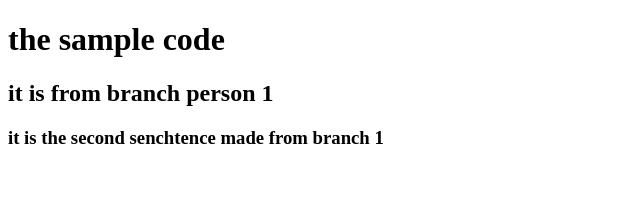
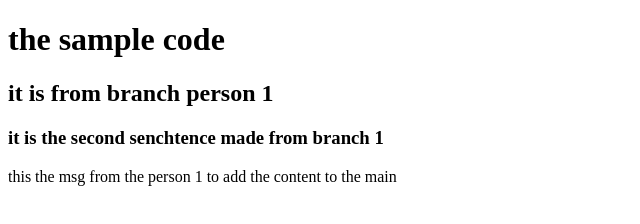
Before and after one commit to atkrishna27/sample, a plain HTML site: page index.html in a window 1280 px wide. Shown: the whole page, without its empty margins (0-640 px from the left). Drawn offline with Linux system fonts and the light colour scheme.

Commit message:
insert content

```diff
--- a/index.html
+++ b/index.html
@@ -5,5 +5,6 @@
   <h2> it is from branch person 1</h2>
   <h3> it is the second senchtence made from branch 1
   </h3>
+  <p>this the msg from the person 1 to add the content to the main </p>
 </body>
 </html>
```
